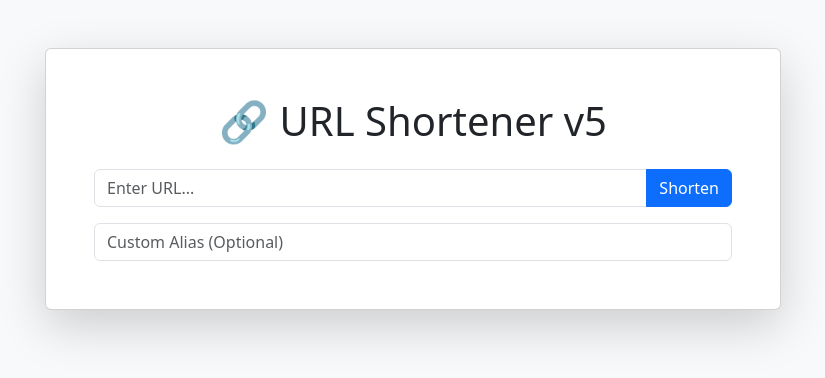
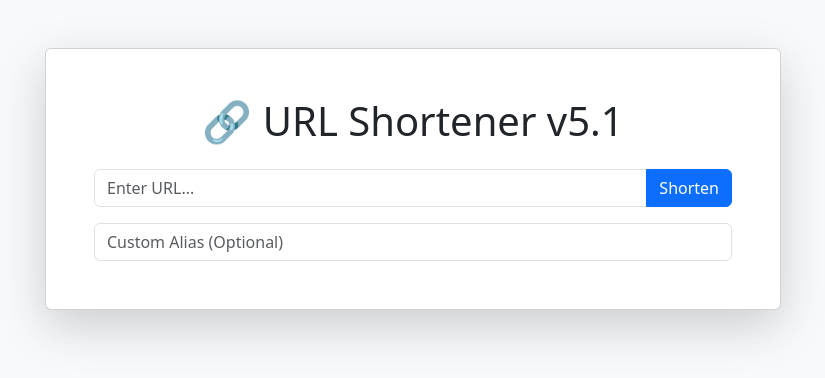
Before and after one commit to Dharshank456/url-shortner, a Flask app: page / in a window 1280 px wide. Shown: the top 378 px of the page, without its empty margins (227-1052 px from the left). Run offline with Flask 3, Linux system fonts and the light colour scheme.

Commit message:
added ec22

```diff
--- a/templates/index.html
+++ b/templates/index.html
@@ -21,7 +21,7 @@
                 <div class="card-body p-5">
 
                     <h1 class="text-center mb-4">
-                        🔗 URL Shortener v5
+                        🔗 URL Shortener v5.1
                     </h1>
 
                     <form action="/shorten" method="POST">
```
